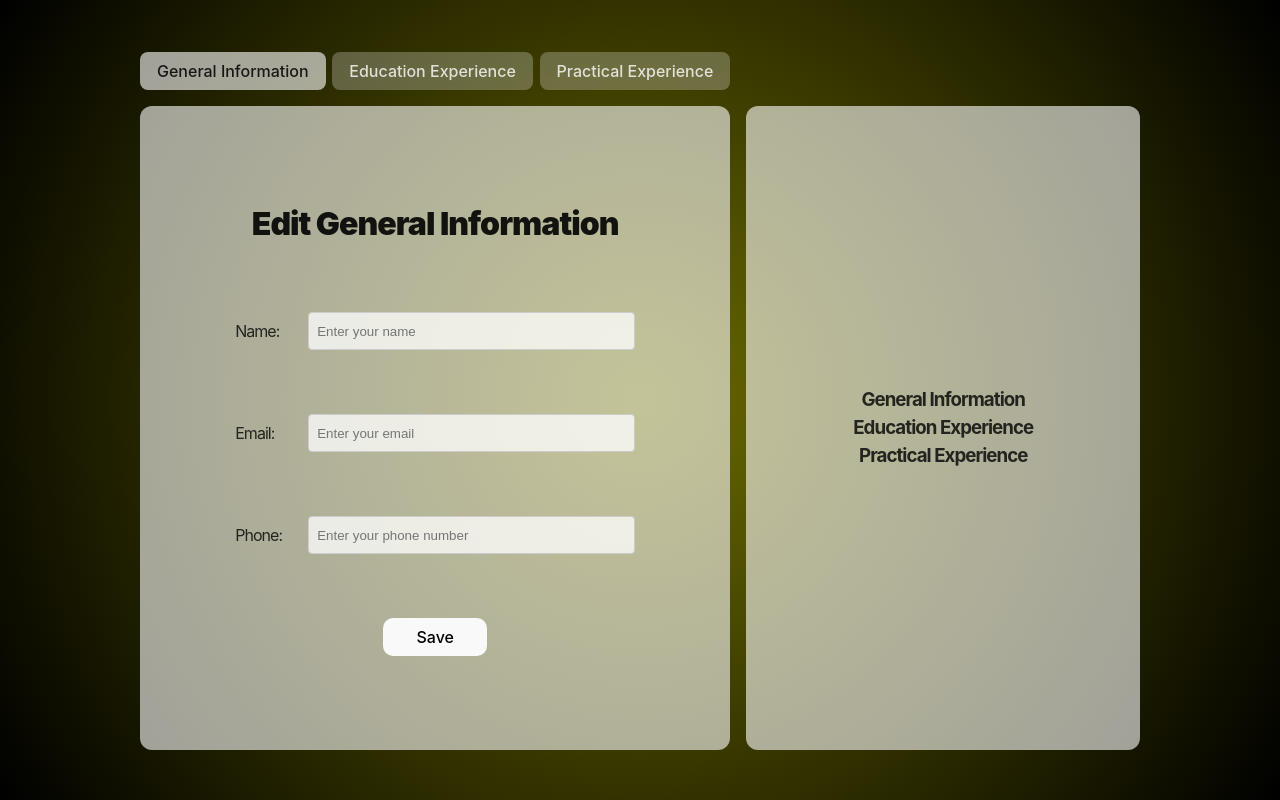
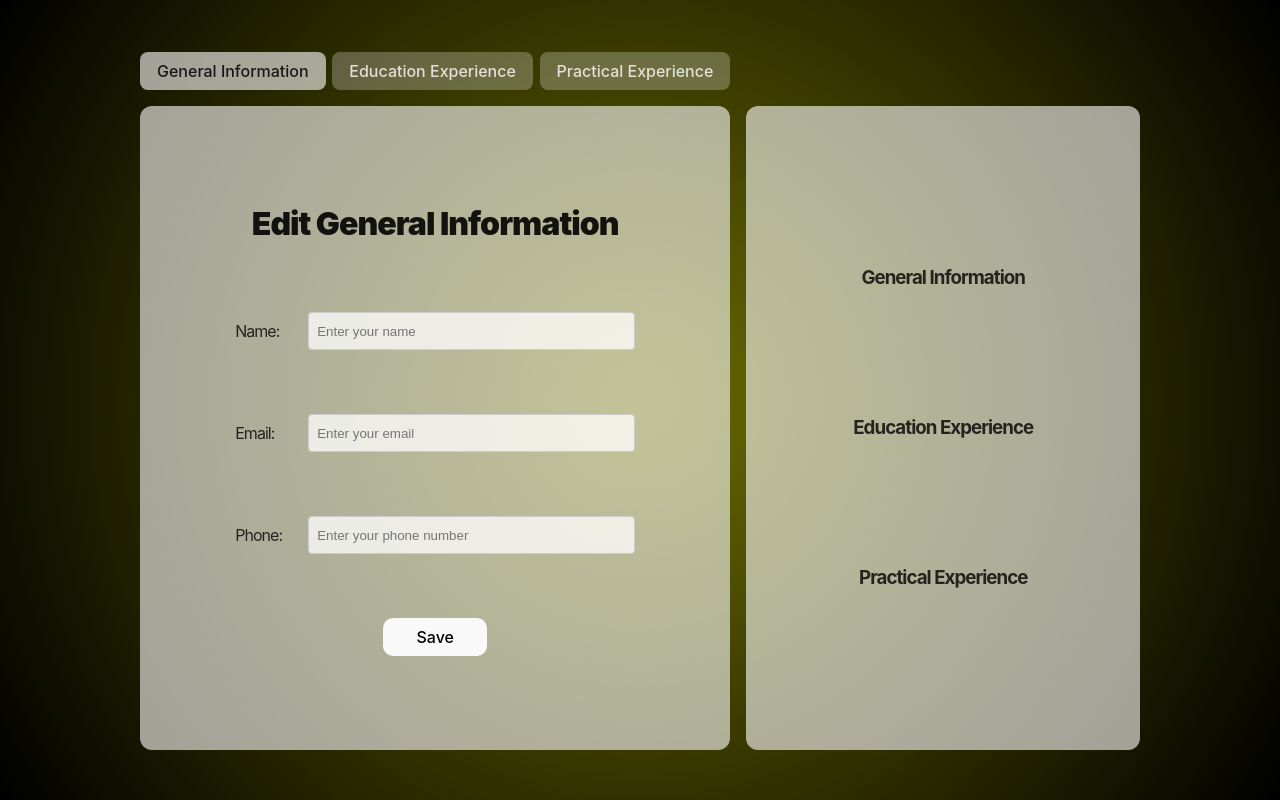
Before and after one commit to MaartenSlebos/cv, a React (Vite) app: page / in a window 1280 px wide. Built offline with nearby package versions, Linux system fonts and the light colour scheme.

Commit message:
Fix formatting display right card Fix chrome autofill color input field form

```diff
--- a/src/App.css
+++ b/src/App.css
@@ -95,6 +95,13 @@ h3 {
   height: 20px;
 }
 
+/* Override Chrome's autofill background color */
+input:-webkit-autofill {
+  background-color: transparent !important;
+  -webkit-text-fill-color: rgba(0, 0, 0, 0.8) !important;
+  box-shadow: 0 0 0px 1000px rgba(255, 255, 255, 0.757) inset !important;
+}
+
 input:focus {
   outline: none;
   border-color: #999600;
@@ -137,3 +144,27 @@ input:focus {
 #right-card {
   flex-direction: column;
 }
+
+#right-card-general {
+  height: 150px;
+  display: flex;
+  flex-direction: column;
+  align-items: center;
+  justify-content: center;
+}
+
+#right-card-education {
+  height: 150px;
+  display: flex;
+  flex-direction: column;
+  align-items: center;
+  justify-content: center;
+}
+
+#right-card-practical {
+  height: 150px;
+  display: flex;
+  flex-direction: column;
+  align-items: center;
+  justify-content: center;
+}
--- a/src/App.jsx
+++ b/src/App.jsx
@@ -38,19 +38,19 @@ function App() {
         </div>
         <div id="right-card-row">
           <div id="right-card">
-            <div>
+            <div id="right-card-general">
               <h3>General Information</h3>
               <p>{submittedData.general.name || ''}</p>
               <p>{submittedData.general.email || ''}</p>
               <p>{submittedData.general.phone || ''}</p>
             </div>
-            <div>
+            <div id="right-card-education">
               <h3>Education Experience</h3>
               <p>{submittedData.education.school || ''}</p>
               <p>{submittedData.education.study || ''}</p>
               <p>{submittedData.education.graduationDate || ''}</p>
             </div>
-            <div>
+            <div id="right-card-practical">
               <h3>Practical Experience</h3>
               <p>{submittedData.practical.company || ''}</p>
               <p>{submittedData.practical.role || ''}</p>
```
